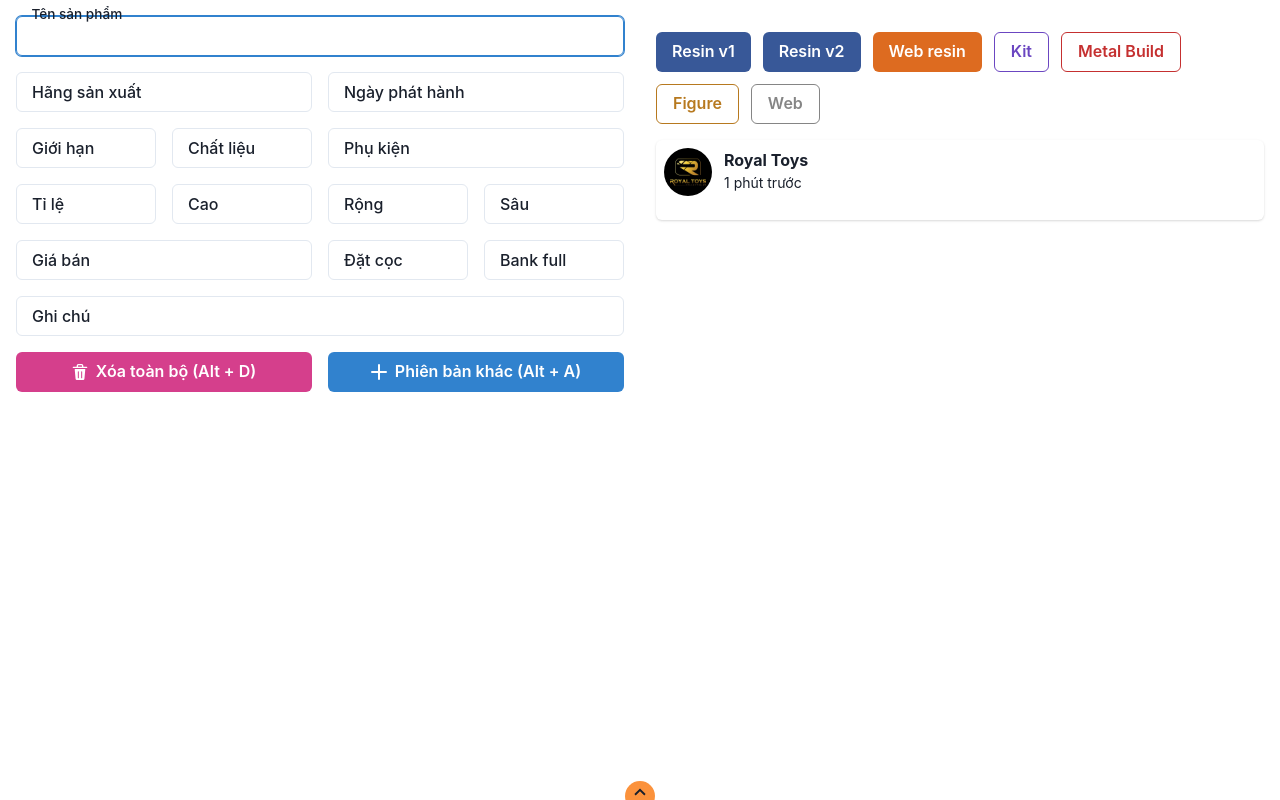
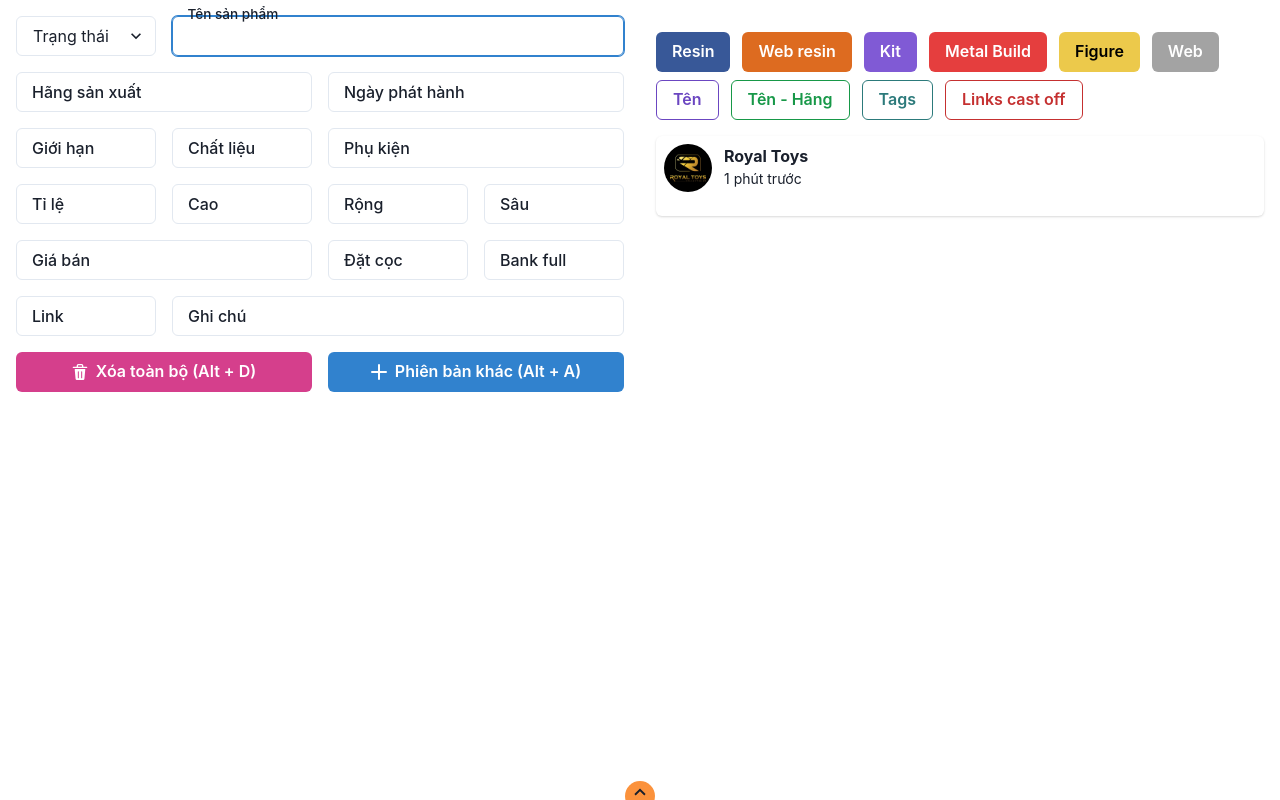
Before and after one commit to minhtri2011/royaltoystool, a React (Create React App) app: page / in a window 1280 px wide. Built offline with nearby package versions, Linux system fonts and the light colour scheme.

Commit message:
add features, list button, input,..

```diff
--- a/src/components/form.jsx
+++ b/src/components/form.jsx
@@ -1,5 +1,5 @@
 import { AddIcon, DeleteIcon } from "@chakra-ui/icons";
-import { Button } from "@chakra-ui/react";
+import { Button, Select } from "@chakra-ui/react";
 import React, { useEffect, useRef } from "react";
 import { useDispatch, useSelector } from "react-redux";
 import {
@@ -33,6 +33,7 @@ const Form = () => {
   };
 
   const {
+    preOrder,
     productName,
     manufacturer,
     height,
@@ -48,6 +49,7 @@ const Form = () => {
     releaseDate,
     note,
     versions,
+    link,
   } = postData;
   const inputArr = [
     {
@@ -117,6 +119,11 @@ const Form = () => {
       value: bankFull,
     },
     {
+      label: "Link",
+      name: "link",
+      value: link,
+    },
+    {
       label: "Ghi chú",
       name: "note",
       value: note,
@@ -182,7 +189,7 @@ const Form = () => {
         },
         { label: "Tỉ lệ", name: "ratio", value: version.ratio },
         {
-          label: "Giới hạn riêng",
+          label: "Giới hạn",
           name: "versionLimit",
           value: version.versionLimit,
         },
@@ -193,7 +200,12 @@ const Form = () => {
         { label: "Đặt cọc", name: "deposit", value: version.deposit },
         { label: "Bank full", name: "bankFull", value: version.bankFull },
         {
-          label: "Ghi chú riêng",
+          label: "Phụ kiện",
+          name: "accessories",
+          value: version.accessories,
+        },
+        {
+          label: "Ghi chú",
           name: "versionNote",
           value: version.versionNote,
         },
@@ -214,6 +226,7 @@ const Form = () => {
             "ratio versionLimit versionLimit"
             "height width depth"
             "price deposit bankFull"
+            "accessories accessories accessories"
             "versionNote versionNote versionNote"
             `,
             }}
@@ -258,9 +271,18 @@ const Form = () => {
     });
   };
 
+  const handleChangePreOrder=e=>{
+    const value = e.target.value;
+    dispatch(setFormValue({name:'preOrder',value}))
+  }
+
   return (
     <>
       <div className="grid gap-4 grid-cols-4 gridFormTemplateMobile sm:gridFormTemplate">
+        <Select className="cursor-pointer" style={{ gridArea: "preOrder" }} onChange={handleChangePreOrder} value={preOrder} placeholder="Trạng thái">
+          <option value="[Pre-order] ">Pre-order</option>
+          <option value="[Hàng sẵn] ">Hàng sẵn</option>
+        </Select>
         {inputArr.map((inputItem, key) => (
           <div key={key} style={{ gridArea: inputItem.name }}>
             <InputWithFloatingLabel
--- a/src/components/listButton.jsx
+++ b/src/components/listButton.jsx
@@ -11,32 +11,65 @@ const ListButton = () => {
     copyKit,
     copyMetalBuild,
     copyWeb,
+    copyNameProducer,
+    copyName,
+    copyTagsBasic,
   } = useCopy();
 
+  const links = [
+    "https://www.miraicollectibles.com/all-statues",
+    "https://www.nightwindshop.com/en/product/all/newest",
+    "https://orzgk.com/collections/xian-huo",
+    "https://gameharbors.com/best-anime-collectibles-shop/",
+  ];
+
+  const handleOpenLinks = () => {
+    links.forEach((link) => window.open(link, "_blank"));
+  };
+
   return (
+    <>
       <div className="flex gap-3 flex-wrap w-full">
-      <Button colorScheme="facebook" onClick={copyResinFaceBook}>
-        Resin v1
+        <Button colorScheme="facebook"  onClick={copyResinFaceBook}>
+          Resin
         </Button>
-      <Button colorScheme="facebook" onClick={copyResinFaceBookV2}>
-        Resin v2
-      </Button>
-      <Button colorScheme="orange" onClick={copyWebResin}>
+        {/* <Button colorScheme="facebook" onClick={copyResinFaceBookV2}> Resin v2 </Button> */}
+        <Button colorScheme="orange"  onClick={copyWebResin}>
           Web resin
         </Button>
-      <Button colorScheme="purple" variant={"outline"} onClick={copyKit}>
+        <Button colorScheme="purple"  onClick={copyKit}>
           Kit
         </Button>
-      <Button colorScheme="red" variant={"outline"} onClick={copyMetalBuild}>
+        <Button colorScheme="red"  onClick={copyMetalBuild}>
           Metal Build
         </Button>
-      <Button colorScheme="yellow" variant={"outline"} onClick={copyFigure}>
+        <Button colorScheme="yellow"  onClick={copyFigure}>
           Figure
         </Button>
-      <Button colorScheme="blackAlpha" variant={"outline"} onClick={copyWeb}>
+        <Button colorScheme="blackAlpha"  onClick={copyWeb}>
           Web
         </Button>
       </div>
+      <div className="mt-2 flex gap-3 flex-wrap w-full">
+        <Button colorScheme="purple" variant={"outline"} onClick={copyName}>
+          Tên
+        </Button>
+        {/* <Button colorScheme="facebook" onClick={copyResinFaceBookV2}> Resin v2 </Button> */}
+        <Button
+          colorScheme="whatsapp"
+          variant={"outline"}
+          onClick={copyNameProducer}
+        >
+          Tên - Hãng
+        </Button>
+        <Button colorScheme="teal" variant={"outline"} onClick={copyTagsBasic}>
+          Tags
+        </Button>
+        <Button colorScheme="red" variant={"outline"} onClick={handleOpenLinks}>
+          Links cast off
+        </Button>
+      </div>
+    </>
   );
 };
 
--- a/src/components/preview.jsx
+++ b/src/components/preview.jsx
@@ -8,6 +8,7 @@ const Preview = () => {
   const postData = useSelector(getPostData);
 
   const {
+    preOrder,
     productName,
     manufacturer,
     height,
@@ -21,6 +22,7 @@ const Preview = () => {
     material,
     accessories,
     releaseDate,
+    link,
     note,
     versions,
   } = postData;
@@ -82,6 +84,7 @@ const Preview = () => {
             "Bank full",
             Number(version.bankFull).toLocaleString() + " VNĐ"
           )}
+          {renderInfo(version.accessories, "Phụ kiện")}
           {renderInfo(version.versionNote, "Ghi chú")}
         </div>
       );
@@ -100,7 +103,7 @@ const Preview = () => {
 
       <Box ml="3">
         <Text fontSize="sm" className="pt-1 pb-3 font-bold">
-          {productName}
+          {preOrder}{productName}
         </Text>
 
         {renderInfo(manufacturer, "Hãng sản xuất")}
@@ -141,6 +144,7 @@ const Preview = () => {
         {renderInfo(accessories, "Phụ kiện")}
         {renderInfo(releaseDate, "Phát hành")}
         {renderInfo(note, "Ghi chú")}
+        {renderInfo(link, "Link")}
 
         {/* //todo: render all version */}
         {renderAllVersionsPost()}
--- a/src/components/price.jsx
+++ b/src/components/price.jsx
@@ -1,16 +1,13 @@
+import { ChevronUpIcon } from "@chakra-ui/icons";
 import {
   Box,
-  Button,
-  Card,
-  Input,
   Select,
   Text,
-  Tooltip,
+  Tooltip
 } from "@chakra-ui/react";
 import React, { useEffect, useRef, useState } from "react";
+import { toast } from "react-hot-toast";
 import InputWithFloatingLabel from "./inputWithFloatingLabel";
-import { toast } from "react-hot-toast";
-import { ChevronUpIcon } from "@chakra-ui/icons";
 
 const Price = () => {
   const [price, setPrice] = useState(0);
@@ -74,6 +71,7 @@ const Price = () => {
     toast.success("Copy thành tiền");
   };
   const totalPrice = () => {
+    if (price === 0) return 0;
     const money = price * currencyExchange * 1000;
     if (money < 1000001) return (money + 200000 + ship).toLocaleString();
     if (money > 1000000 && money < 2000001)
@@ -147,7 +145,11 @@ const Price = () => {
         </Text>
       </Tooltip>
 
-        <Text fontWeight={"bold"} className="cursor-pointer self-center" as={"span"}>
+      <Text
+        fontWeight={"bold"}
+        className="cursor-pointer self-center"
+        as={"span"}
+      >
         Kèm phí ship:{" "}
         <Text as={"span"} fontWeight={"normal"}>
           {(price * currencyExchange * 1000 + ship).toLocaleString()} VND
--- a/src/hooks/useCopy.jsx
+++ b/src/hooks/useCopy.jsx
@@ -23,6 +23,8 @@ const useCopy = () => {
     releaseDate,
     note,
     versions,
+    link,
+    preOrder,
   } = postData;
 
   const renderTags = () => {
@@ -107,6 +109,7 @@ const useCopy = () => {
     return priceString;
   };
   const resinDetails = [
+    convertTextToBold(preOrder),
     convertTextToBold(productName + "\n"),
     checkAndRender(manufacturer, "HSX"),
     renderSize(ratio, height, width, depth),
@@ -116,6 +119,7 @@ const useCopy = () => {
     checkAndRender(accessories, "Phụ kiện"),
     checkAndRender(releaseDate, "Phát hành"),
     checkAndRender(note, "Ghi chú"),
+    checkAndRender(link, "Link"),
   ];
   const resinWebDetails = [
     productName + "\n",
@@ -127,8 +131,10 @@ const useCopy = () => {
     checkAndRender(accessories, "Phụ kiện"),
     checkAndRender(releaseDate, "Phát hành"),
     checkAndRender(note, "Ghi chú"),
+    checkAndRender(link, "Link"),
   ];
   const resinDetailsV2 = [
+    convertTextToBold(preOrder),
     convertTextToBold(productName + "\n"),
     checkAndRender(manufacturer, "HSX"),
     renderSize(ratio, height, width, depth),
@@ -137,6 +143,7 @@ const useCopy = () => {
     checkAndRender(accessories, "Phụ kiện"),
     checkAndRender(releaseDate, "Phát hành"),
     checkAndRender(note, "Ghi chú"),
+    checkAndRender(link, "Link"),
     "\n",
     renderPrice(price, deposit, bankFull),
   ];
@@ -148,6 +155,7 @@ const useCopy = () => {
     checkAndRender(material, "Chất liệu"),
     checkAndRender(accessories, "Phụ kiện"),
     checkAndRender(releaseDate, "Phát hành"),
+    checkAndRender(link, "Link"),
     checkAndRender(note, "Ghi chú"),
   ];
   const versionDetails = () => {
@@ -158,6 +166,7 @@ const useCopy = () => {
         renderSize(item.ratio, item.height, item.width, item.depth),
         checkAndRenderLimitNumber(item.versionLimit, "Giới hạn"),
         renderPrice(item.price, item.deposit, item.bankFull),
+        checkAndRender(item.accessories, "Phụ kiện"),
         checkAndRender(item.versionNote, "Ghi chú"),
       ])
     );
@@ -198,6 +207,7 @@ const useCopy = () => {
   };
   const renderkit = () => {
     let renderedPost = "";
+
     resinDetailsV2.forEach((product) => {
       renderedPost += product;
     });
@@ -311,6 +321,27 @@ const useCopy = () => {
     })
   };
 
+  const copyName = () => {
+    navigator.clipboard.writeText(productName);
+    toast.success('Copy name',{
+      duration: 1000,
+    })
+  };
+  const copyNameProducer = () => {
+    const value =`${productName} - ${manufacturer}`
+    navigator.clipboard.writeText(value);
+    toast.success('Copy name - producer',{
+      duration: 1000,
+    })
+  };
+  const copyTagsBasic = () => {
+
+    navigator.clipboard.writeText(tags);
+    toast.success('Copy tags basic',{
+      duration: 1000,
+    })
+  };
+
   return {
     copyResinFaceBook,
     copyResinFaceBookV2,
@@ -319,6 +350,9 @@ const useCopy = () => {
     copyMetalBuild,
     copyFigure,
     copyWeb,
+    copyName,
+    copyTagsBasic,
+    copyNameProducer
   };
 };
 
--- a/src/index.css
+++ b/src/index.css
@@ -15,12 +15,12 @@
 @layer components {
   .gridFormTemplate {
     grid-template-areas:
-      "productName productName productName productName"
+      "preOrder productName productName productName"
       "manufacturer manufacturer releaseDate releaseDate"
       "limit material accessories accessories"
       "ratio height width depth"
       "price price deposit bankFull"
-      "note note note note";
+      "link note note note";
   }
   .gridFormTemplateMobile {
     grid-template-areas:
--- a/src/redux/slices/postSlice.js
+++ b/src/redux/slices/postSlice.js
@@ -2,6 +2,7 @@ import { createSlice } from "@reduxjs/toolkit";
 import { v4 as uuid } from "uuid";
 
 const initialState = {
+  preOrder: "",
   productName: "",
   manufacturer: "",
   releaseDate: "",
@@ -19,6 +20,7 @@ const initialState = {
   price: "",
   deposit: "",
   bankFull: "",
+  link: "",
   versions: [],
 };
 
@@ -27,6 +29,8 @@ const postSlice = createSlice({
   initialState,
   reducers: {
     resetForm: (state) => {
+      state.preOrder = "";
+      state.link = "";
       state.productName = "";
       state.manufacturer = "";
       state.releaseDate = "";
@@ -63,6 +67,7 @@ const postSlice = createSlice({
         price: "",
         deposit: "",
         bankFull: "",
+        accessories: "",
       });
     },
     setFormVersion: (state, action) => {
```
Lines whose indentation alone changed are shown as unchanged.
